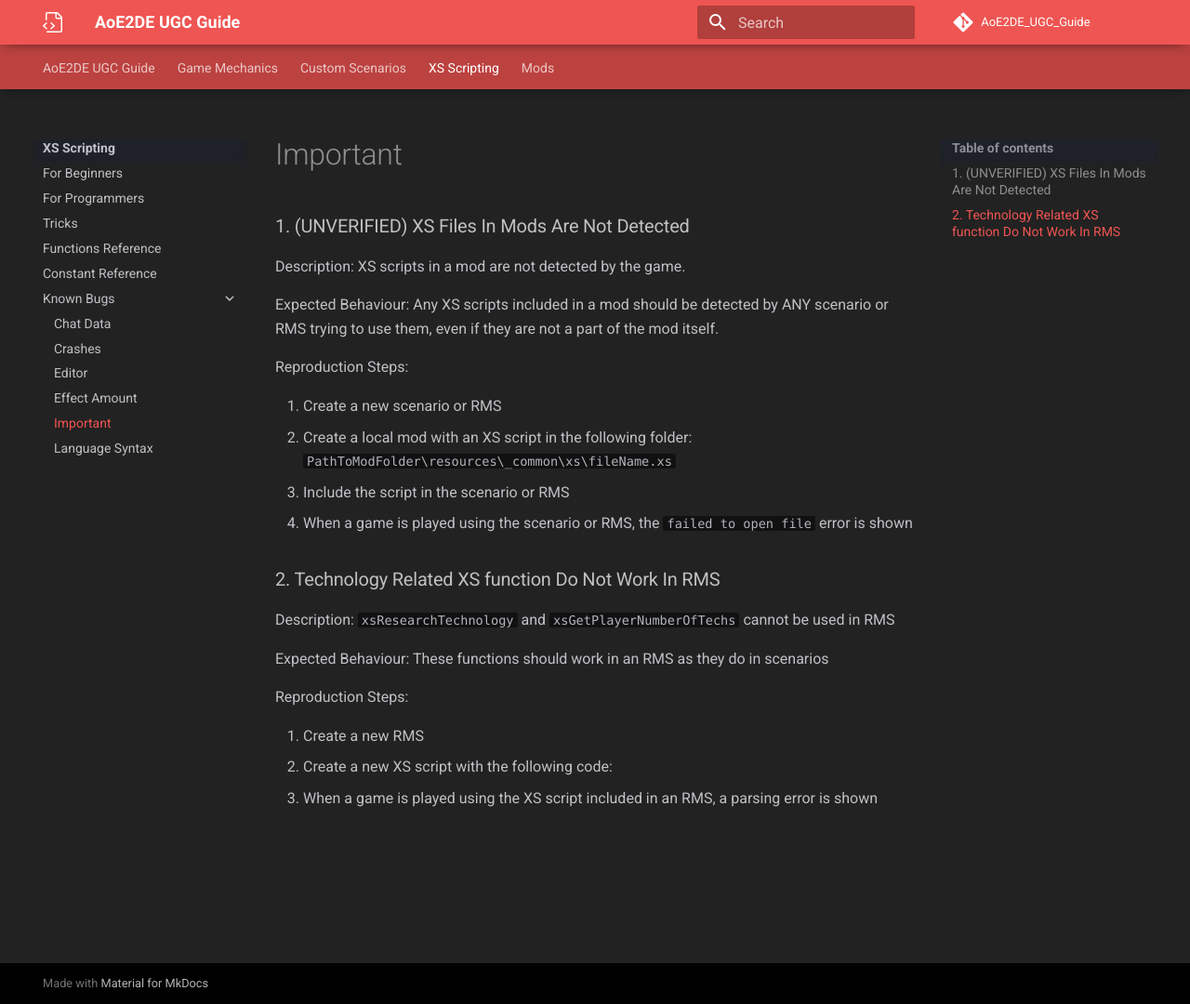
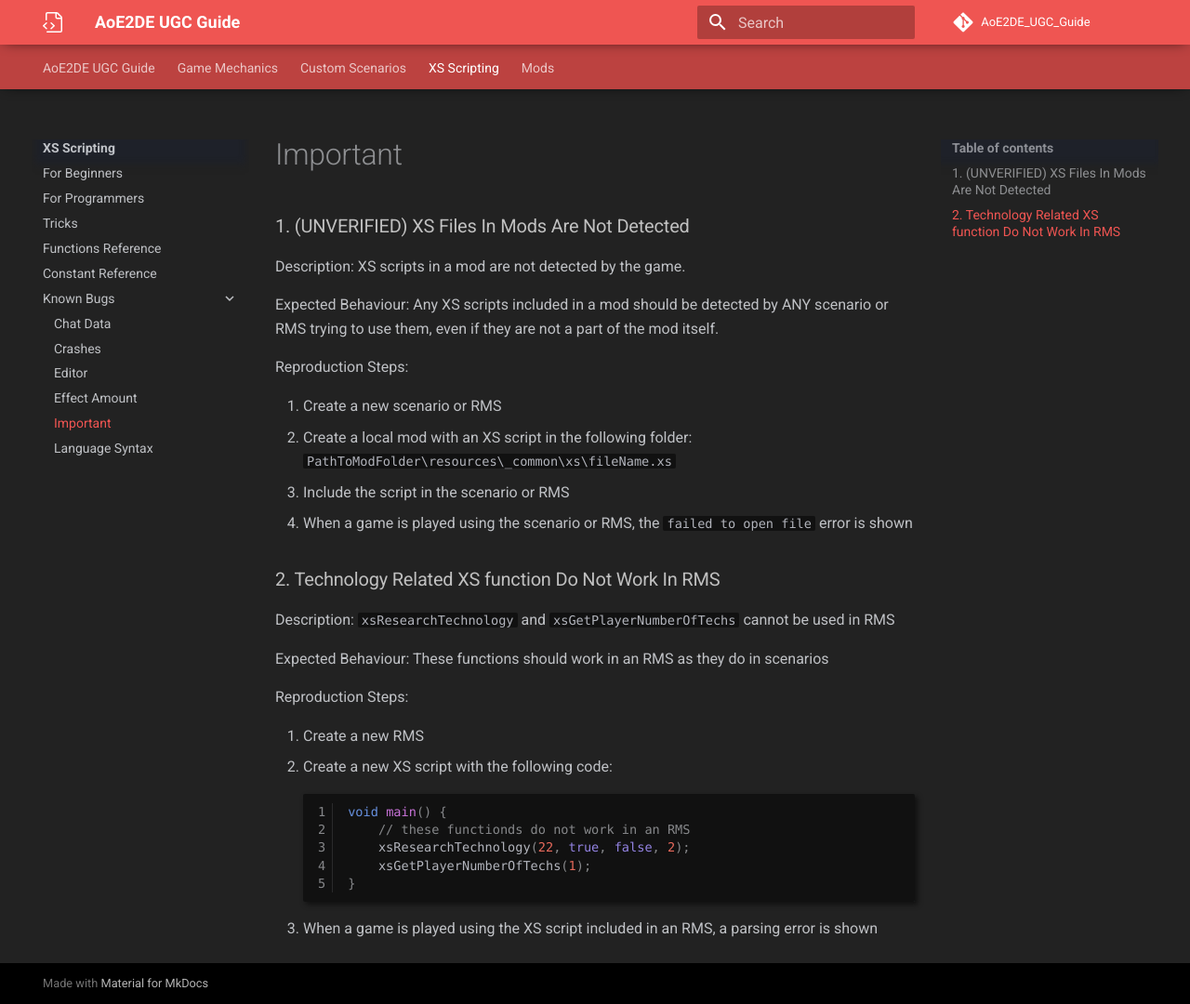
Before and after one commit to Divy1211/AoE2DE_UGC_Guide, an MkDocs documentation site: the page built from docs/general/xs/bugs/Important.md, in a window 1280 px wide and 1080 px high. Shown: the whole window at 93% size. Built offline with MkDocs 1.6.1 and Material for MkDocs 9.7.7, drawn with Linux system fonts in a browser that asks for light colours; some web fonts are replaced; comment, search, counter and statistics services are not loaded.

Commit message:
added reproducable code example to tech function bug

````diff
--- a/docs/general/xs/bugs/Important.md
+++ b/docs/general/xs/bugs/Important.md
@@ -21,4 +21,11 @@ Reproduction Steps:
 
 1. Create a new RMS
 2. Create a new XS script with the following code:
+```cpp
+void main() {
+    // these functionds do not work in an RMS
+    xsResearchTechnology(22, true, false, 2);
+    xsGetPlayerNumberOfTechs(1);
+}
+```
 3. When a game is played using the XS script included in an RMS, a parsing error is shown
--- a/docs/general/xs/bugs/bugs.json
+++ b/docs/general/xs/bugs/bugs.json
@@ -399,7 +399,7 @@
                 "Create a new XS script with the following code: INSERT_CODE_BLOCK_HERE",
                 "When a game is played using the XS script included in an RMS, a parsing error is shown"
             ],
-            "Code File": "",
+            "Code File": "res_tech.xs",
             "Version Fixed": "",
             "show": true
         }
````
